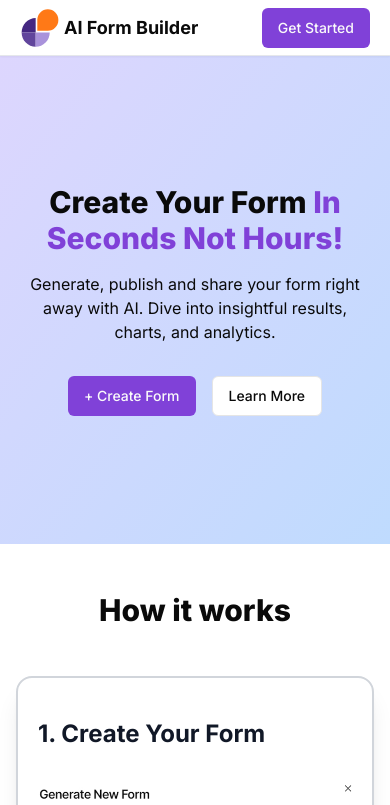
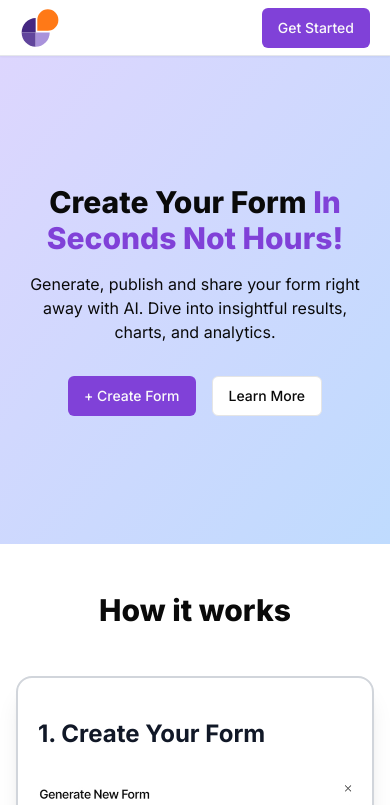
Before and after one commit to LucasSuL/ai-form-builder, a Next.js app: page / in a window 390 px wide. Shown: the top 805 px of the page. Built offline with nearby package versions, Linux system fonts and the light colour scheme; no server answers.

Commit message:
update header hiding

```diff
--- a/src/app/_components/Header.jsx
+++ b/src/app/_components/Header.jsx
@@ -20,7 +20,7 @@ const Header = () => {
             <Link href={'/'}>
             <div className="flex gap-1 items-center">
               <Image src="/logo.svg" width={40} height={40} />
-              <p className="font-bold text-lg">AI Form Builder</p>
+              <p className="font-bold text-lg hidden sm:block">AI Form Builder</p>
             </div>
             </Link>
             {isSignedIn ? (
--- a/src/app/layout.js
+++ b/src/app/layout.js
@@ -18,7 +18,6 @@ export default function RootLayout({ children }) {
         <body className={inter.className}>
           <Header />
           <Toaster />
-
           {children}
         </body>
       </html>
```
